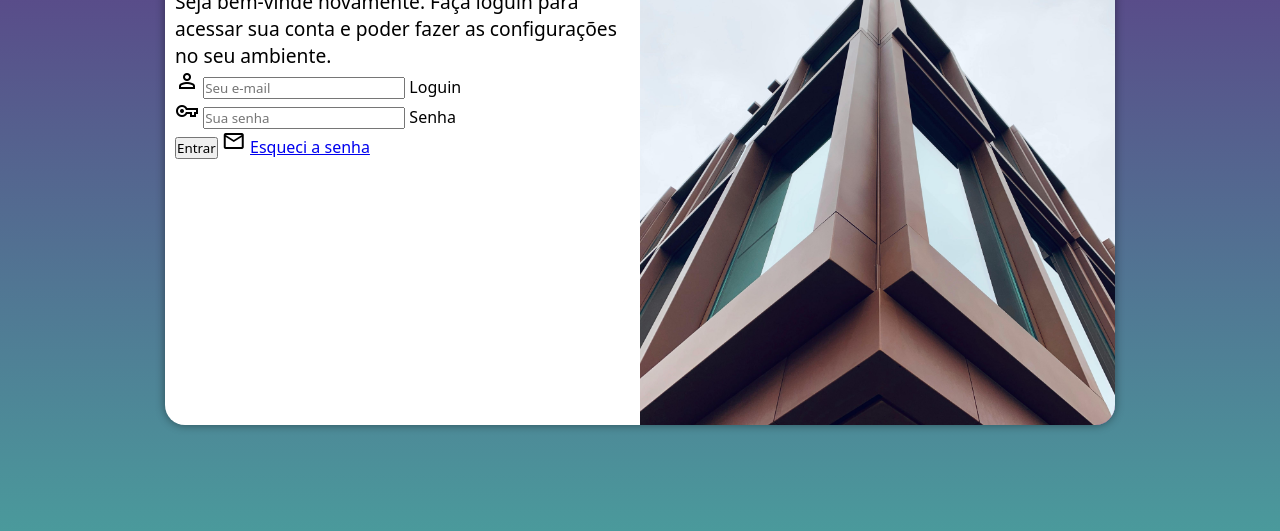
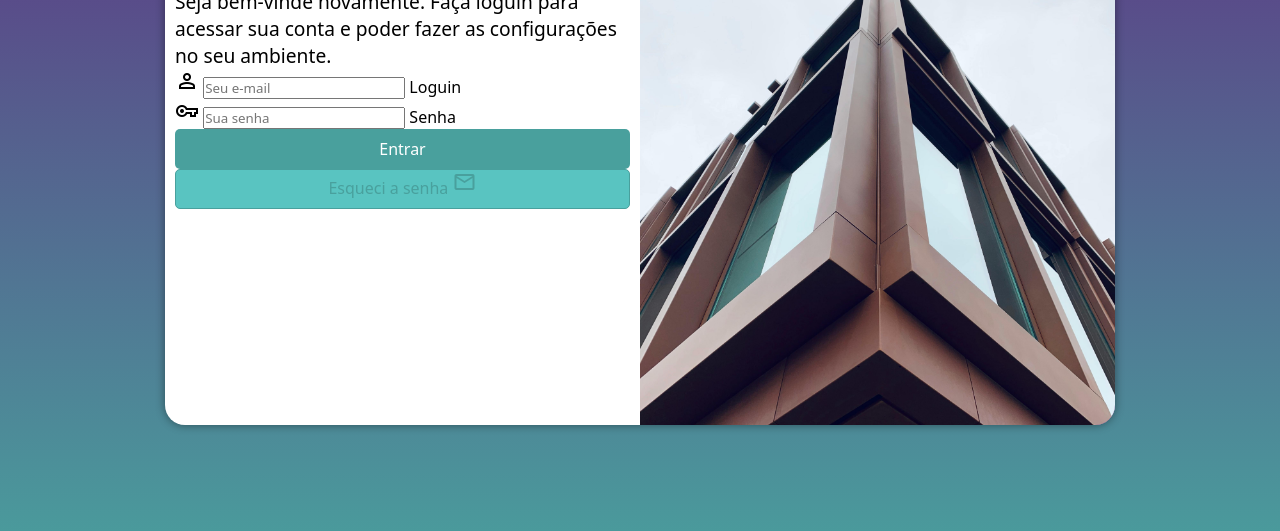
Before and after one commit to ClaMG/projeto-login, a plain HTML site: page index.html in a window 1280 px wide. Shown: the part 225-756 px from the top of the page. Drawn offline with nearby package versions, Linux system fonts and the light colour scheme.

Commit message:
meio aula  5

```diff
--- a/css/estilo.css
+++ b/css/estilo.css
@@ -62,3 +62,32 @@ main{
 #form p{
     font-size: 0.8em;
 }
+
+#bot1{
+    display: block;
+    font-size: 1em;
+    width: 100%;
+    height: 40px;
+    background-color: #49a09d;
+    color: white;
+    border: none;
+    border-radius: 5px;
+}
+
+#bot1:hover{
+    background-color: #38827f;
+}
+
+.bot{
+    display: block;
+    text-align: center;
+    font-size: 1em;
+    width: 100%;
+    height: 40px;
+    background-color: #59c4c1;
+    color: #49a09d;
+    border: 1px solid #49a09d;
+    border-radius: 5px;
+    text-decoration: none;
+
+}
--- a/index.html
+++ b/index.html
@@ -30,9 +30,8 @@
                         <label for="sen">Senha</label>
 
                     </div>
-                    <input type="submit" value="Entrar">
-                    <span class="material-symbols-outlined">mail</span>
-                    <a href="#">Esqueci a senha</a>
+                    <input type="submit" value="Entrar" id="bot1">
+                    <a href="#" class="bot">Esqueci a senha <span class="material-symbols-outlined">mail</span></a>
 
                 </form>
             </div>
```
